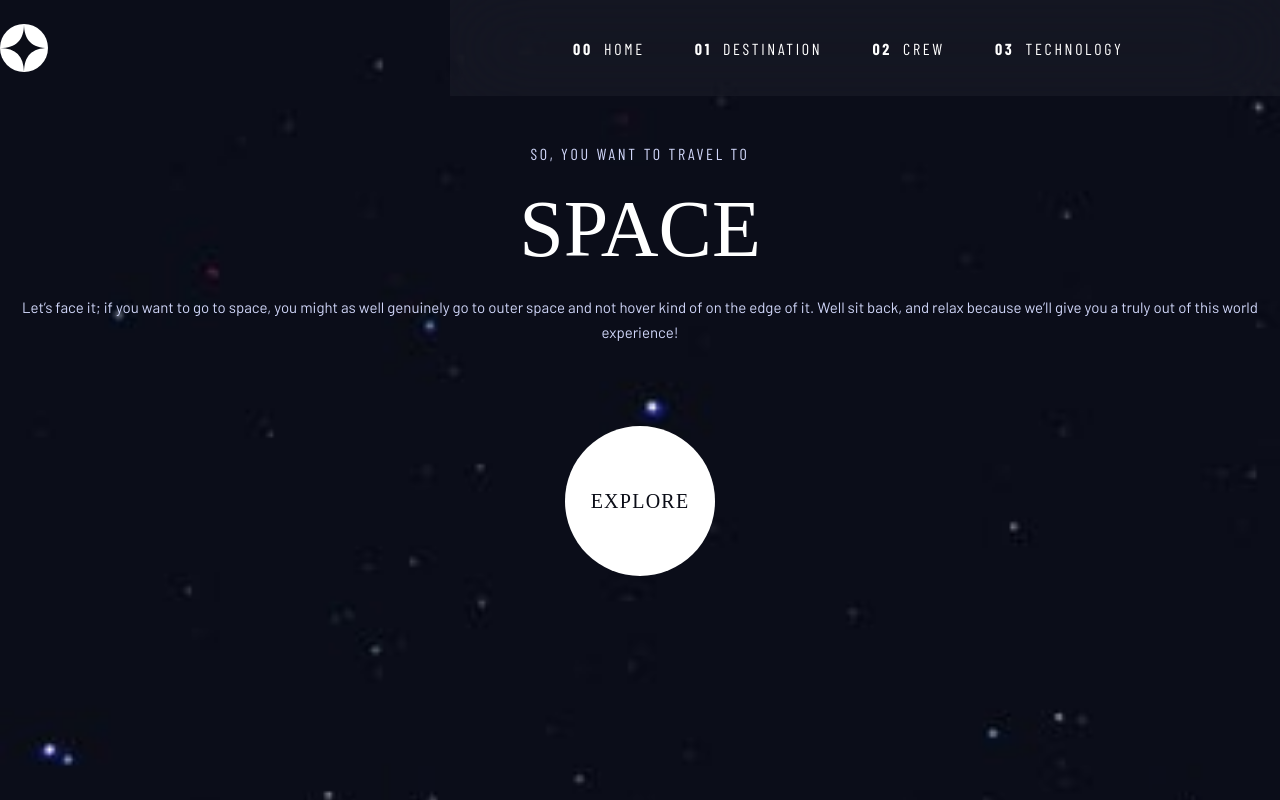
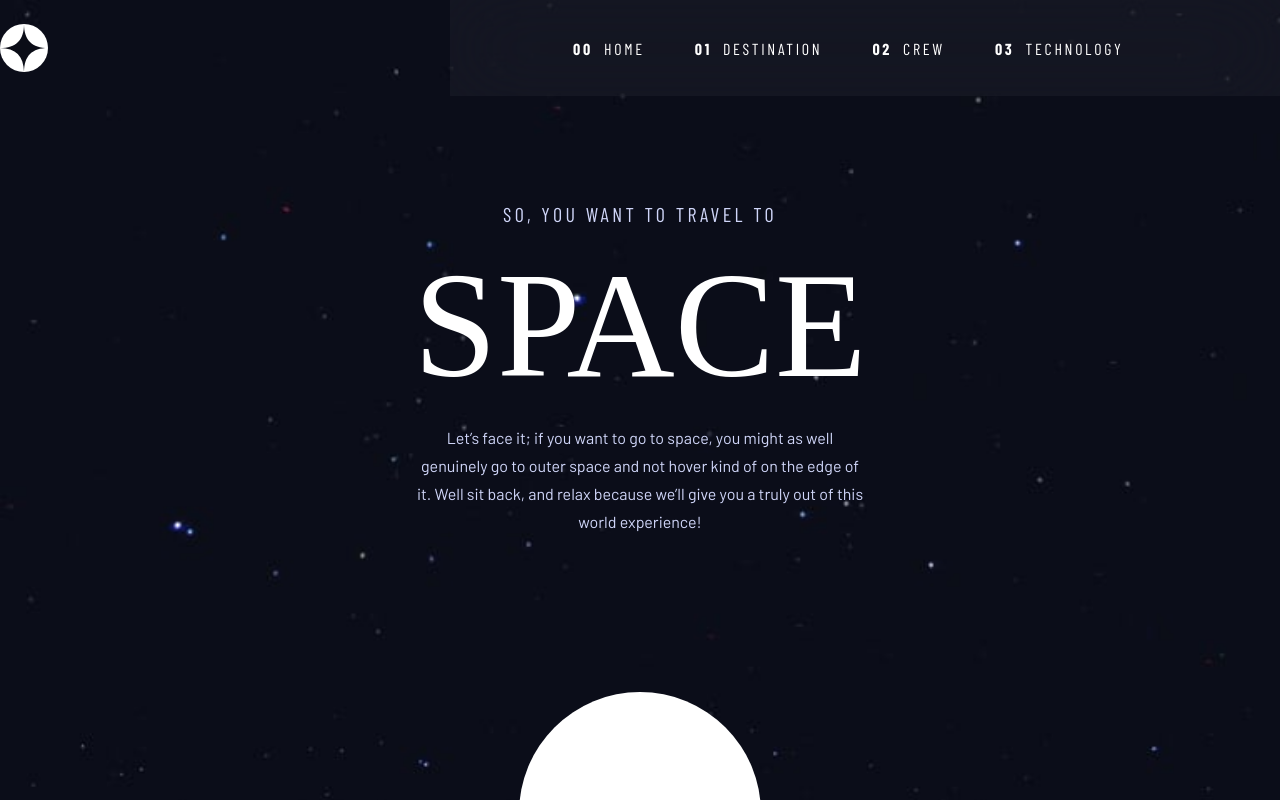
Before and after one commit to gigakhrz/Space-tourismo-website, a React (Vite) app: page / in a window 1280 px wide. Shown: the top 800 px of the page. Built offline with nearby package versions, Linux system fonts and the light colour scheme; a web font is replaced by a local one.

Commit message:
add home page tablet responsive

```diff
--- a/src/Components/Home/Home.tsx
+++ b/src/Components/Home/Home.tsx
@@ -1,6 +1,8 @@
 import { styled } from "styled-components";
 import Header from "../Header/Header";
 import homeBgMobile from "../../../public/assets/home/background-home-mobile.jpg";
+import bgTablet from "../../../public/assets/home/background-home-tablet.jpg";
+import bgDesktop from "../../../public/assets/home/background-home-desktop.jpg";
 
 const Home = (): JSX.Element => {
   return (
@@ -35,6 +37,8 @@ const HomeContainer = styled.div`
   background-size: cover;
   @media screen and (min-width: 768px) {
     padding: 0;
+    gap: 106px;
+    background-image: url(${bgTablet});
   }
 
   .description {
@@ -42,6 +46,11 @@ const HomeContainer = styled.div`
     flex-direction: column;
     gap: 16px;
     align-items: center;
+    @media screen and (min-width: 768px) {
+      gap: 24px;
+      width: 450px;
+      margin-bottom: 50px;
+    }
 
     h3 {
       font-family: Barlow Condensed;
@@ -51,6 +60,11 @@ const HomeContainer = styled.div`
       letter-spacing: 2.7px;
       text-align: center;
       color: #d0d6f9;
+      @media screen and (min-width: 768px) {
+        line-height: 24px;
+        font-size: 20px;
+        letter-spacing: 3.375px;
+      }
     }
 
     h1 {
@@ -60,6 +74,10 @@ const HomeContainer = styled.div`
       line-height: 100px;
       text-align: center;
       color: white;
+      @media screen and (min-width: 768px) {
+        line-height: 150px;
+        font-size: 150px;
+      }
     }
 
     p {
@@ -69,6 +87,10 @@ const HomeContainer = styled.div`
       line-height: 25px;
       text-align: center;
       color: #d0d6f9;
+      @media screen and (min-width: 768px) {
+        line-height: 28px;
+        font-size: 16px;
+      }
     }
   }
 
@@ -89,6 +111,16 @@ const HomeContainer = styled.div`
     line-height: 23px;
     letter-spacing: 1.25px;
     text-align: center;
+
+    @media screen and (min-width: 768px) {
+      width: 242px;
+      height: 242px;
+      line-height: 36.37px;
+      font-size: 32px;
+      letter-spacing: 2;
+      margin-top: 0;
+      margin-bottom: 90px;
+    }
   }
 `;
 
```
